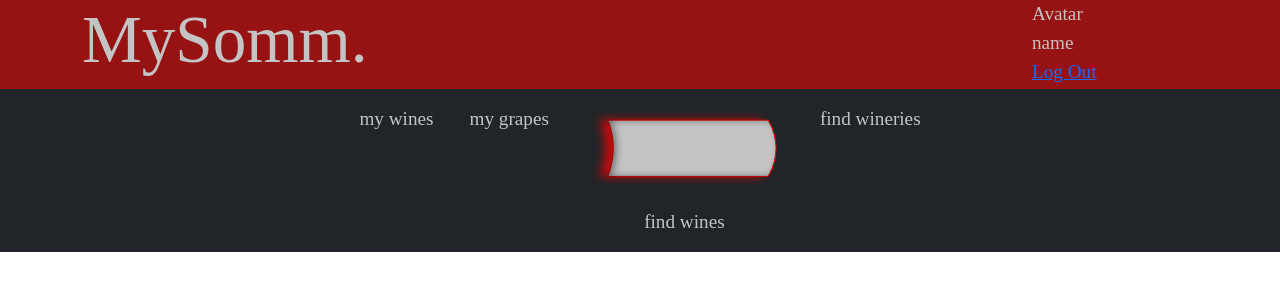
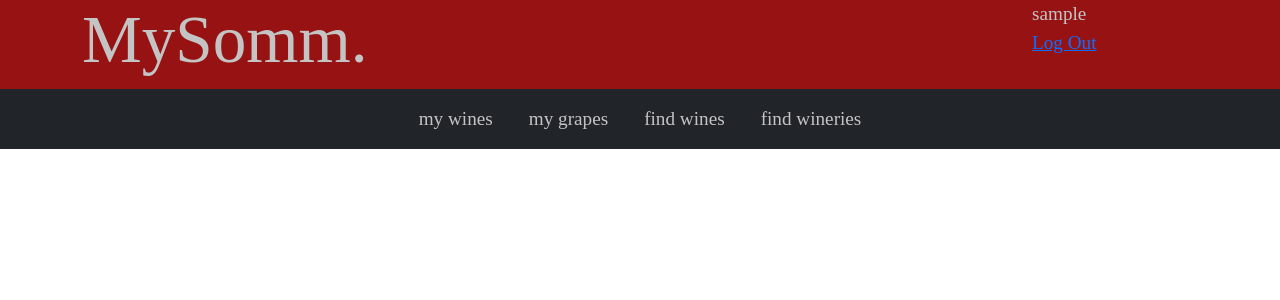
Before and after one commit to jeremydurden/mysomm, a Django app: page / in a window 1280 px wide. Shown: the top 300 px of the page. Run offline with Django 3.2, Linux system fonts and the light colour scheme; the visitor is signed in with stand-in values (Sample User, id 1); some libraries are stand-ins or nearby versions; some web fonts are replaced.

Commit message:
fixing header links to direct links

```diff
--- a/main_app/static/css/style.css
+++ b/main_app/static/css/style.css
@@ -27,3 +27,8 @@ h1 {
     text-decoration: none;
     font-size: larger;
 }
+#current_link {
+    background-image: <img src="{% static 'images/nav_btn.png' %}">;
+    width: 100%;
+    height: 100%;
+}
--- a/main_app/templates/base.html
+++ b/main_app/templates/base.html
@@ -29,11 +29,8 @@
 <!-- Login Links Below Here -->
                 <div>
                     {% if user.is_authenticated %}
-                    <div id="header_row" class="row">
-                        <div class="col-sm">Avatar</div>
-                    </div>
                     <div class="row">
-                        <div class="col-sm">name</div>
+                        <div class="col-sm">{{ user.username }}</div>
                     </div>
                     <div class="col-sm"><a href="{% url 'logout' %}">Log Out</a></div>
                     {% else %}
@@ -57,7 +54,7 @@
             <div class="navbar-nav">
                 <div class="nav-button"><a href="mywines" class="nav-item nav-link">my wines</a></div>
                 <div class="nav-button"><a href="mygrapes" class="nav-item nav-link">my grapes</a></div>
-                <div class="nav-button"><img src="{% static 'images/nav_btn.png' %}"><a href="findwines" class="nav-item nav-link">find wines</a></div>
+                <div id="current_link" class="nav-button"><a href="findwines" class="nav-item nav-link">find wines</a></div>
                 <div class="nav-button"><a href="findwineries" class="nav-item nav-link">find wineries</a></div>
             </div>
         </div>
```
